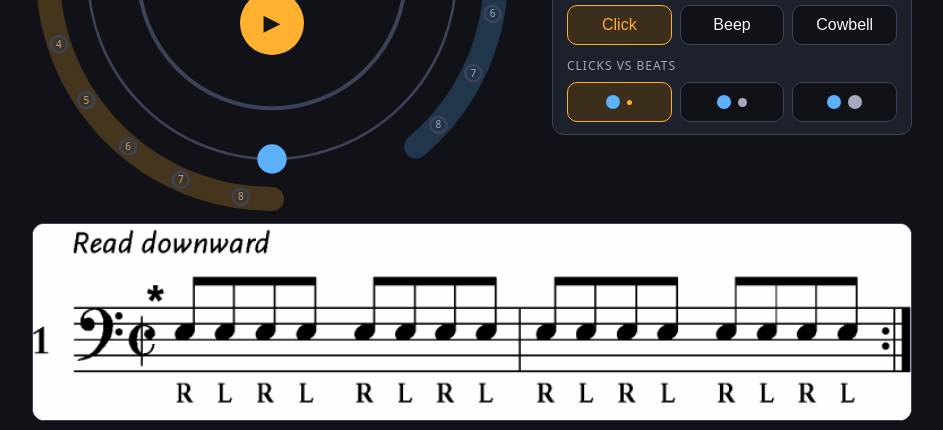
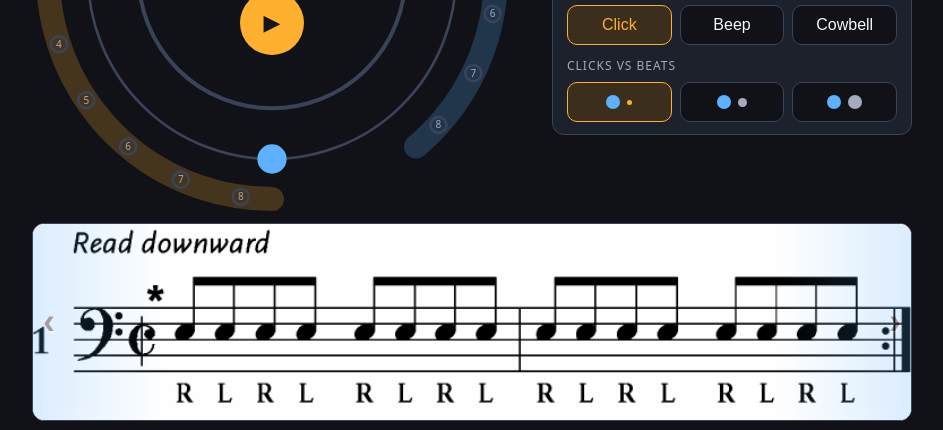
Before and after one commit to mackushev/metronome, a website built with Vite: page index.html in a window 1280 px wide. Both pictures are taken after a click on the button "Exercises". Shown: the part 357-787 px from the top of the page, without its empty margins (168-1111 px from the left). Built offline with nearby package versions, Linux system fonts and the light colour scheme.

Commit message:
add navigation to exersices

```diff
--- a/index.html
+++ b/index.html
@@ -115,6 +115,8 @@
       <section class="exercise" id="exercise-view" hidden>
         <div class="exercise-viewport" id="ex-viewport">
           <img id="ex-img" alt="Current exercise" />
+          <button class="ex-nav ex-nav-prev" id="ex-prev" type="button" aria-label="Previous exercise">‹</button>
+          <button class="ex-nav ex-nav-next" id="ex-next" type="button" aria-label="Next exercise">›</button>
         </div>
         <div class="exercise-caption" id="ex-caption"></div>
         <div class="exercise-controls">
--- a/src/content/navigation.ts
+++ b/src/content/navigation.ts
@@ -79,6 +79,15 @@ export function filterItems(model: ContentModel, page: string, topic: string): I
   );
 }
 
+/** Step through `list` by `dir` (+1 next, -1 prev), wrapping around. */
+export function step(list: Item[], currentId: string | null, dir: number): Item | null {
+  if (list.length === 0) return null;
+  const pos = currentId ? list.findIndex((it) => it.id === currentId) : -1;
+  const base = pos < 0 ? 0 : pos;
+  const n = list.length;
+  return list[(((base + dir) % n) + n) % n];
+}
+
 /**
  * The next item to show within `list`: the following one in order, or a random
  * other one when `random` is set. Returns null for an empty list.
--- a/src/style.css
+++ b/src/style.css
@@ -712,6 +712,56 @@ body {
   max-width: none;
 }
 
+/* Prev/next overlay zones on the sheet: shown on hover, always tappable. */
+.ex-nav {
+  position: absolute;
+  top: 0;
+  bottom: 0;
+  width: 24%;
+  max-width: 130px;
+  margin: 0;
+  padding: 0 10px;
+  border: none;
+  display: flex;
+  align-items: center;
+  font-size: 36px;
+  font-weight: 700;
+  line-height: 1;
+  color: #14161c;
+  text-shadow: 0 1px 3px rgba(255, 255, 255, 0.7);
+  cursor: pointer;
+  opacity: 0;
+  transition: opacity 0.15s;
+  z-index: 2;
+  touch-action: manipulation;
+  -webkit-tap-highlight-color: transparent;
+}
+
+.ex-nav-prev {
+  left: 0;
+  justify-content: flex-start;
+  background: linear-gradient(to right, color-mix(in srgb, var(--beat) 55%, transparent), transparent);
+}
+
+.ex-nav-next {
+  right: 0;
+  justify-content: flex-end;
+  background: linear-gradient(to left, color-mix(in srgb, var(--beat) 55%, transparent), transparent);
+}
+
+/* Mouse: reveal on hover. */
+.exercise-viewport:hover .ex-nav,
+.ex-nav:focus-visible {
+  opacity: 1;
+}
+
+/* Touch devices have no hover — keep them faintly visible so they are findable. */
+@media (hover: none) {
+  .ex-nav {
+    opacity: 0.4;
+  }
+}
+
 .exercise-caption {
   text-align: center;
   color: var(--dim);
--- a/src/ui/exercise-view.ts
+++ b/src/ui/exercise-view.ts
@@ -1,5 +1,5 @@
 import { loadContent } from '../content/manifest';
-import { crop, filterItems, pickNext } from '../content/navigation';
+import { crop, filterItems, pickNext, step } from '../content/navigation';
 import type { ContentModel, Item } from '../content/types';
 import type { ExerciseState, Store } from '../state';
 
@@ -39,6 +39,8 @@ export class ExerciseView {
 
   constructor(store: Store) {
     this.store = store;
+    byId<HTMLButtonElement>('ex-prev').addEventListener('click', () => this.step(-1));
+    byId<HTMLButtonElement>('ex-next').addEventListener('click', () => this.step(1));
     this.pageSel.addEventListener('change', () => this.setFilter({ page: this.pageSel.value }));
     this.topicSel.addEventListener('change', () => this.setFilter({ topic: this.topicSel.value }));
     this.randomChk.addEventListener('change', () => this.patch({ random: this.randomChk.checked }));
@@ -112,6 +114,12 @@ export class ExerciseView {
     const nextState = { ...this.s(), ...p };
     const first = this.filtered(nextState)[0];
     this.patch({ ...p, currentId: first?.id ?? nextState.currentId });
+  }
+
+  /** Manual prev/next within the current filter (overlay arrows). */
+  private step(dir: number): void {
+    const target = step(this.filtered(), this.s().currentId, dir);
+    if (target) this.patch({ currentId: target.id });
   }
 
   /** One auto-advance step within the current filter. */
```
Also changed, not shown: src/content/content.test.ts (+11 -1 lines), src/ui/exercise-view.test.ts (+10 -0 lines).
